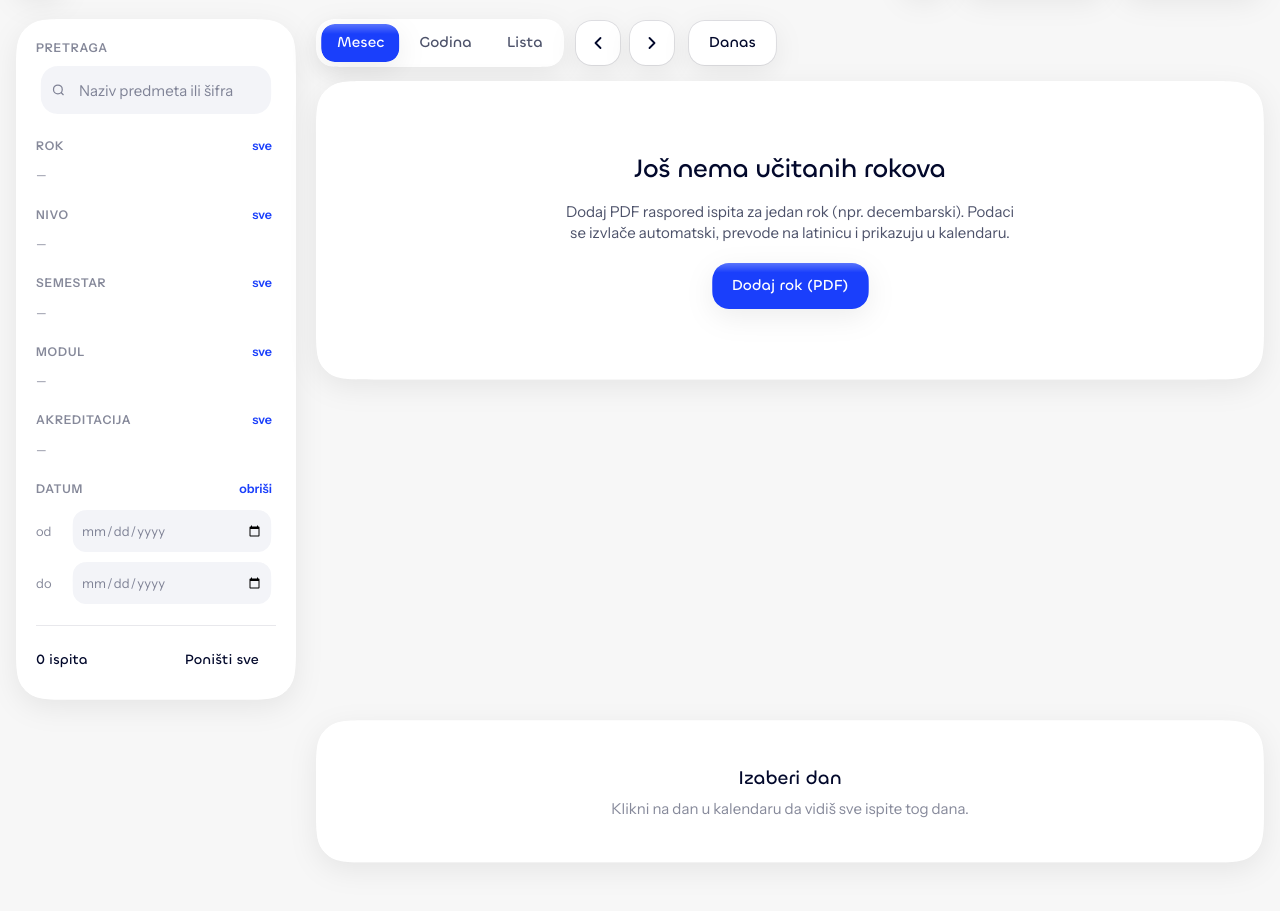
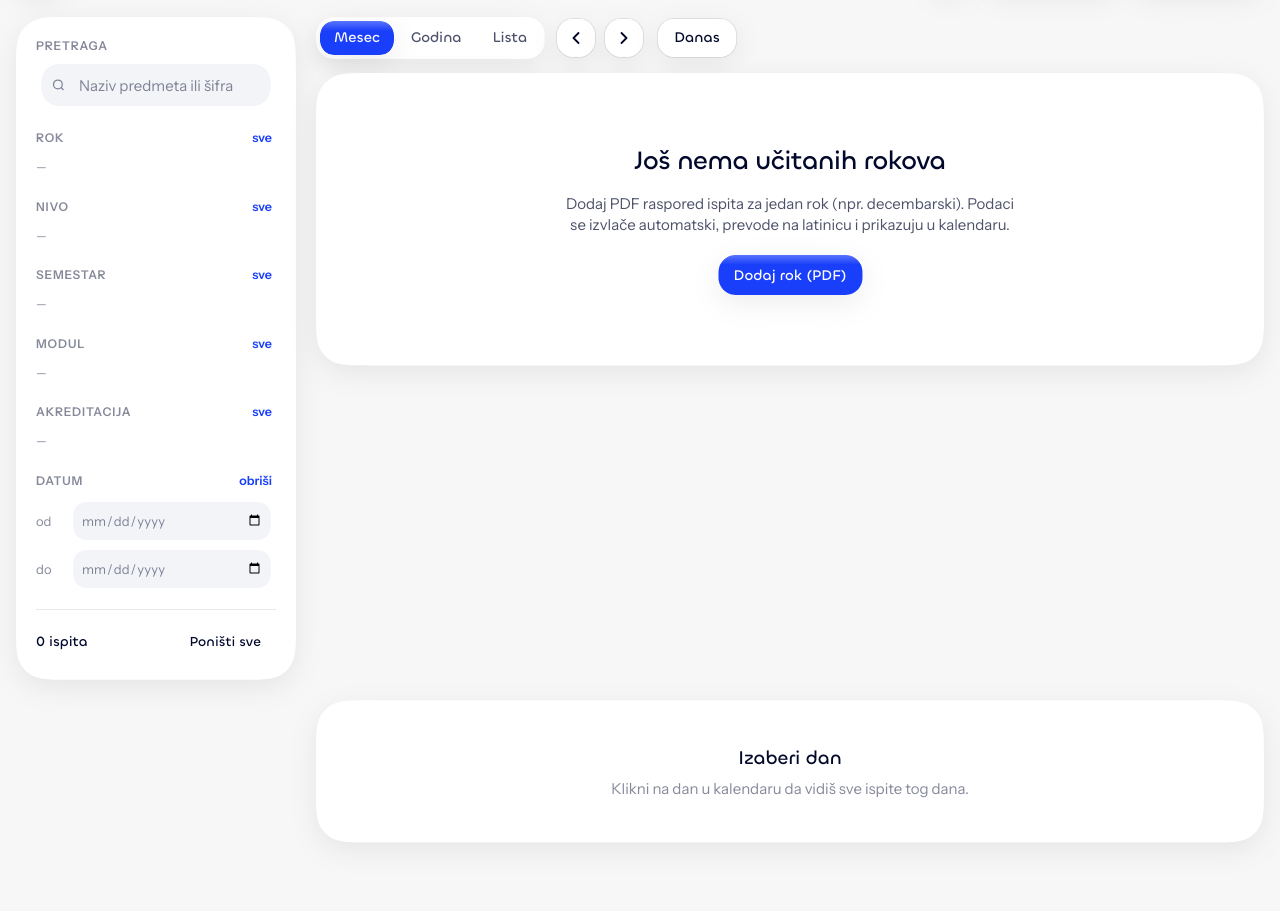
Before and after one commit to mihail0o0/elfak-planner, a plain HTML site: page dist/index.html in a window 1280 px wide. Shown: the part 77-988 px from the top of the page. Drawn offline with Linux system fonts and the light colour scheme.

Commit message:
Make controls slightly smaller and dark theme less blue
Co-Authored-By: Claude Opus 5.5 <noreply@anthropic.com>
Claude-Session: https://claude.ai/code/session_01GMimvjRdtATvxVFUyYsgPK

```diff
--- a/dist/index.html
+++ b/dist/index.html
@@ -46,11 +46,11 @@
   --rad-xs: 10px; --rad-sm: 14px; --rad-md: 18px; --rad-lg: 24px; --rad-xl: 32px; --rad-pill: 999px;
 }
 @media (prefers-color-scheme: dark) { :root:not([data-theme="light"]) {
-  --bg: #04081f; --surface: #10153a; --tile: #1a1f3f; --tile-hover: #232a55; --line: rgb(248 249 255 / .08); --line-strong: rgb(248 249 255 / .18);
+  --bg: #0a0b10; --surface: #13151c; --tile: #1c1f28; --tile-hover: #262a35; --line: rgb(248 249 255 / .08); --line-strong: rgb(248 249 255 / .18);
   --ink: #f8f9ff; --ink-2: rgb(248 249 255 / .72); --ink-3: rgb(248 249 255 / .48);
-  --brand: #1a3ffb; --brand-hover: #3555ff; --brand-fg: #8ea0ff; --on-brand: #ffffff; --brand-soft: rgb(26 63 251 / .22);
-  --orange: #ff9a6a; --danger: #ff7b6e; --danger-soft: rgb(255 123 110 / .14); --heat-base: #1a1f3f;
-  --toast-bg: #f8f9ff; --toast-fg: #02082b; --backdrop: rgb(0 2 12 / .62);
+  --brand: #1a3ffb; --brand-hover: #3555ff; --brand-fg: #8ea0ff; --on-brand: #ffffff; --brand-soft: rgb(60 90 255 / .16);
+  --orange: #ff9a6a; --danger: #ff7b6e; --danger-soft: rgb(255 123 110 / .14); --heat-base: #1c1f28;
+  --toast-bg: #f8f9ff; --toast-fg: #02082b; --backdrop: rgb(4 5 8 / .62);
   --shadow-card: 0 4px 25px -10px rgb(0 0 0 / .6), inset 0 0 0 1px rgb(248 249 255 / .05);
   --shadow-pop: 0 24px 60px -20px rgb(0 0 0 / .8), inset 0 0 0 1px rgb(248 249 255 / .07);
   --shadow-btn: inset 0 4px 4px rgb(255 255 255 / .23), 3px 4px 11px rgb(0 0 0 / .25), 0 6px 18px -8px rgb(26 63 251 / .8);
@@ -60,11 +60,11 @@
   --r1: #7d93ff; --r2: #ff9a6a; --r3: #2dd4bf; --r4: #b69cff; --r5: #ff7aa5; --r6: #f5cf3a;
   color-scheme: dark; } }
 :root[data-theme="dark"] {
-  --bg: #04081f; --surface: #10153a; --tile: #1a1f3f; --tile-hover: #232a55; --line: rgb(248 249 255 / .08); --line-strong: rgb(248 249 255 / .18);
+  --bg: #0a0b10; --surface: #13151c; --tile: #1c1f28; --tile-hover: #262a35; --line: rgb(248 249 255 / .08); --line-strong: rgb(248 249 255 / .18);
   --ink: #f8f9ff; --ink-2: rgb(248 249 255 / .72); --ink-3: rgb(248 249 255 / .48);
-  --brand: #1a3ffb; --brand-hover: #3555ff; --brand-fg: #8ea0ff; --on-brand: #ffffff; --brand-soft: rgb(26 63 251 / .22);
-  --orange: #ff9a6a; --danger: #ff7b6e; --danger-soft: rgb(255 123 110 / .14); --heat-base: #1a1f3f;
-  --toast-bg: #f8f9ff; --toast-fg: #02082b; --backdrop: rgb(0 2 12 / .62);
+  --brand: #1a3ffb; --brand-hover: #3555ff; --brand-fg: #8ea0ff; --on-brand: #ffffff; --brand-soft: rgb(60 90 255 / .16);
+  --orange: #ff9a6a; --danger: #ff7b6e; --danger-soft: rgb(255 123 110 / .14); --heat-base: #1c1f28;
+  --toast-bg: #f8f9ff; --toast-fg: #02082b; --backdrop: rgb(4 5 8 / .62);
   --shadow-card: 0 4px 25px -10px rgb(0 0 0 / .6), inset 0 0 0 1px rgb(248 249 255 / .05);
   --shadow-pop: 0 24px 60px -20px rgb(0 0 0 / .8), inset 0 0 0 1px rgb(248 249 255 / .07);
   --shadow-btn: inset 0 4px 4px rgb(255 255 255 / .23), 3px 4px 11px rgb(0 0 0 / .25), 0 6px 18px -8px rgb(26 63 251 / .8);
@@ -94,25 +94,25 @@ h1, h2, h3 { font-family: var(--f-head); font-weight: 500; letter-spacing: -.02e
 /* ---------- zaglavlje ---------- */
 header.top { display: flex; align-items: center; gap: 12px; flex-wrap: wrap; margin-bottom: 22px; }
 header.top .brand { display: flex; align-items: center; gap: 14px; min-width: 0; }
-.logo { width: 48px; height: 48px; border-radius: var(--rad-sm); background: var(--brand); color: var(--on-brand); display: grid; place-items: center; box-shadow: var(--shadow-btn); flex: none; }
-header.top h1 { font-size: 28px; line-height: 1.05; margin: 0; }
+.logo { width: 44px; height: 44px; border-radius: var(--rad-sm); background: var(--brand); color: var(--on-brand); display: grid; place-items: center; box-shadow: var(--shadow-btn); flex: none; }
+header.top h1 { font-size: 26px; line-height: 1.05; margin: 0; }
 header.top .sub { color: var(--ink-3); font-size: 13.5px; margin-top: 3px; }
 header.top .grow { flex: 1; }
 
 /* ---------- dugmad (Remenex) ---------- */
-.btn { --b-bg: var(--surface); border: 1px solid var(--line); background: var(--b-bg); color: var(--ink); border-radius: var(--rad-md); min-height: 48px; padding: 12px 22px; display: inline-flex; align-items: center; justify-content: center; gap: 9px; font-family: var(--f-head); font-weight: 500; font-size: 15px; letter-spacing: .005em; box-shadow: var(--shadow-btn-2); transition: transform .15s ease, box-shadow .15s ease, background-color .15s ease; white-space: nowrap; }
+.btn { --b-bg: var(--surface); border: 1px solid var(--line); background: var(--b-bg); color: var(--ink); border-radius: var(--rad-md); min-height: 42px; padding: 9px 18px; display: inline-flex; align-items: center; justify-content: center; gap: 8px; font-family: var(--f-head); font-weight: 500; font-size: 14.5px; letter-spacing: .005em; box-shadow: var(--shadow-btn-2); transition: transform .15s ease, box-shadow .15s ease, background-color .15s ease; white-space: nowrap; }
 .btn:hover { --b-bg: var(--tile); }
 .btn:active { transform: translateY(1px); box-shadow: var(--shadow-press); }
 .btn.primary { --b-bg: var(--brand); color: var(--on-brand); border-color: var(--brand); box-shadow: var(--shadow-btn); }
 .btn.primary:hover { --b-bg: var(--brand-hover); }
 .btn.primary:active { box-shadow: var(--shadow-press); }
-.btn.ghost { --b-bg: transparent; border-color: transparent; box-shadow: none; min-height: 40px; padding: 8px 14px; }
+.btn.ghost { --b-bg: transparent; border-color: transparent; box-shadow: none; min-height: 36px; padding: 6px 12px; }
 .btn.ghost:hover { --b-bg: var(--tile); }
-.btn.sm { min-height: 40px; padding: 8px 16px; font-size: 14px; border-radius: var(--rad-sm); }
+.btn.sm { min-height: 36px; padding: 6px 14px; font-size: 13.5px; border-radius: var(--rad-sm); }
 .btn.danger { color: var(--danger); }
 .btn.danger.solid { --b-bg: var(--danger); color: #fff; border-color: var(--danger); box-shadow: inset 0 4px 4px rgb(255 255 255 / .2), 3px 4px 11px rgb(150 150 150 / .1); }
 .btn:disabled { opacity: .5; cursor: default; transform: none; }
-.iconbtn { width: 48px; height: 48px; padding: 0; border-radius: var(--rad-md); border: 1px solid var(--line); background: var(--surface); color: var(--ink); display: inline-grid; place-items: center; box-shadow: var(--shadow-btn-2); transition: transform .15s ease, background-color .15s ease; }
+.iconbtn { width: 42px; height: 42px; padding: 0; border-radius: var(--rad-md); border: 1px solid var(--line); background: var(--surface); color: var(--ink); display: inline-grid; place-items: center; box-shadow: var(--shadow-btn-2); transition: transform .15s ease, background-color .15s ease; }
 .iconbtn:hover { background: var(--tile); }
 .iconbtn:active { transform: translateY(1px); box-shadow: var(--shadow-press); }
 
@@ -135,10 +135,10 @@ header.top .grow { flex: 1; }
 .flabel { font-size: 12px; font-weight: 600; letter-spacing: .07em; text-transform: uppercase; color: var(--ink-3); display: flex; justify-content: space-between; align-items: baseline; }
 .flabel button { border: 0; background: none; color: var(--brand-fg); font-size: 12.5px; font-weight: 600; letter-spacing: 0; text-transform: none; padding: 2px 4px; border-radius: 8px; }
 .search { position: relative; }
-.search input { width: 100%; height: 50px; border: 1px solid transparent; background: var(--tile); border-radius: var(--rad-md); padding: 0 14px 0 42px; font-size: 15px; transition: background-color .15s, border-color .15s; }
+.search input { width: 100%; height: 44px; border: 1px solid transparent; background: var(--tile); border-radius: var(--rad-md); padding: 0 14px 0 42px; font-size: 15px; transition: background-color .15s, border-color .15s; }
 .search input::placeholder { color: var(--ink-3); }
 .search input:focus { outline: none; background: var(--surface); border-color: var(--brand); box-shadow: 0 0 0 4px var(--brand-soft); }
-.search > svg { position: absolute; left: 15px; top: 25px; transform: translateY(-50%); color: var(--ink-3); pointer-events: none; }
+.search > svg { position: absolute; left: 15px; top: 22px; transform: translateY(-50%); color: var(--ink-3); pointer-events: none; }
 .sugg { position: absolute; left: 0; right: 0; top: calc(100% + 8px); z-index: 20; background: var(--surface); border-radius: var(--rad-lg); box-shadow: var(--shadow-pop); padding: 6px; margin: 0; list-style: none; max-height: 360px; overflow: auto; }
 .sugg li { padding: 10px 12px; border-radius: var(--rad-sm); cursor: pointer; display: flex; flex-direction: column; gap: 2px; }
 .sugg li[aria-selected="true"], .sugg li:hover { background: var(--brand-soft); }
@@ -148,7 +148,7 @@ header.top .grow { flex: 1; }
 .sugg .none { color: var(--ink-3); cursor: default; }
 .sugg .none:hover { background: none; }
 .chips { display: flex; flex-wrap: wrap; gap: 6px; }
-.chip { border: 1px solid transparent; background: var(--tile); color: var(--ink); border-radius: var(--rad-sm); min-height: 36px; padding: 6px 12px; font-size: 14px; font-weight: 500; display: inline-flex; align-items: center; gap: 7px; transition: background-color .15s, transform .15s; }
+.chip { border: 1px solid transparent; background: var(--tile); color: var(--ink); border-radius: var(--rad-sm); min-height: 32px; padding: 5px 11px; font-size: 13.5px; font-weight: 500; display: inline-flex; align-items: center; gap: 6px; transition: background-color .15s, transform .15s; }
 .chip:hover { background: var(--tile-hover); }
 .chip:active { transform: translateY(1px); }
 .chip[aria-pressed="true"] { background: var(--brand); color: var(--on-brand); box-shadow: var(--shadow-btn); }
@@ -158,7 +158,7 @@ header.top .grow { flex: 1; }
 .dates { display: grid; grid-template-columns: 1fr; gap: 8px; }
 .dates label { font-size: 13px; color: var(--ink-3); display: flex; align-items: center; gap: 10px; }
 .dates label span { width: 22px; }
-.dates input { flex: 1; min-width: 0; height: 44px; border: 1px solid transparent; background: var(--tile); border-radius: var(--rad-sm); padding: 0 12px; }
+.dates input { flex: 1; min-width: 0; height: 40px; border: 1px solid transparent; background: var(--tile); border-radius: var(--rad-sm); padding: 0 12px; }
 .dates input:focus { outline: none; border-color: var(--brand); background: var(--surface); }
 .fsummary { font-size: 14px; color: var(--ink-2); border-top: 1px solid var(--line); padding-top: 14px; display: flex; justify-content: space-between; align-items: center; gap: 8px; }
 .fsummary #resultCount { font-family: var(--f-head); font-weight: 500; color: var(--ink); }
@@ -166,12 +166,12 @@ header.top .grow { flex: 1; }
 /* ---------- glavni deo ---------- */
 .main { min-width: 0; display: flex; flex-direction: column; gap: 14px; }
 .toolbar { display: flex; align-items: center; gap: 10px; flex-wrap: wrap; }
-.seg { display: inline-flex; background: var(--surface); border-radius: var(--rad-md); padding: 5px; gap: 3px; box-shadow: var(--shadow-btn-2); }
-.seg button { border: 0; background: transparent; min-height: 38px; padding: 6px 16px; border-radius: var(--rad-sm); color: var(--ink-2); font-family: var(--f-head); font-weight: 500; font-size: 15px; transition: background-color .15s; }
+.seg { display: inline-flex; background: var(--surface); border-radius: var(--rad-md); padding: 4px; gap: 3px; box-shadow: var(--shadow-btn-2); }
+.seg button { border: 0; background: transparent; min-height: 34px; padding: 5px 14px; border-radius: var(--rad-sm); color: var(--ink-2); font-family: var(--f-head); font-weight: 500; font-size: 14.5px; transition: background-color .15s; }
 .seg button:hover { background: var(--tile); }
 .seg button[aria-pressed="true"] { background: var(--brand); color: var(--on-brand); box-shadow: var(--shadow-btn); }
 .navbtns { display: inline-flex; gap: 6px; }
-.period { font-family: var(--f-head); font-weight: 500; font-size: 26px; letter-spacing: -.02em; min-width: 0; margin-left: 4px; }
+.period { font-family: var(--f-head); font-weight: 500; font-size: 24px; letter-spacing: -.02em; min-width: 0; margin-left: 4px; }
 .period small { font-family: var(--f-body); font-weight: 500; letter-spacing: 0; color: var(--ink-3); font-size: 14px; margin-left: 8px; }
 
 /* ---------- mesec: pločice ---------- */
@@ -273,12 +273,12 @@ dialog::backdrop { background: var(--backdrop); backdrop-filter: blur(6px); -web
 .dlg .body { padding: 6px 24px 24px; overflow: auto; display: flex; flex-direction: column; gap: 18px; }
 .drop { border: 2px dashed var(--line-strong); border-radius: var(--rad-lg); padding: 36px 18px; text-align: center; color: var(--ink-2); background: var(--tile); display: flex; flex-direction: column; gap: 8px; align-items: center; cursor: pointer; transition: background-color .15s, border-color .15s; }
 .drop:hover, .drop.over { border-color: var(--brand); background: var(--brand-soft); }
-.drop .ic { width: 56px; height: 56px; border-radius: var(--rad-md); background: var(--brand); color: var(--on-brand); display: grid; place-items: center; box-shadow: var(--shadow-btn); margin-bottom: 6px; }
+.drop .ic { width: 50px; height: 50px; border-radius: var(--rad-md); background: var(--brand); color: var(--on-brand); display: grid; place-items: center; box-shadow: var(--shadow-btn); margin-bottom: 6px; }
 .drop strong { color: var(--ink); font-family: var(--f-head); font-weight: 500; font-size: 18px; }
 .form-row { display: grid; grid-template-columns: 1fr 1fr; gap: 12px; }
 @media (max-width: 520px) { .form-row { grid-template-columns: 1fr; } }
 .field { display: flex; flex-direction: column; gap: 6px; font-size: 13px; font-weight: 500; color: var(--ink-3); }
-.field select, .field input { height: 48px; border: 1px solid transparent; background: var(--tile); border-radius: var(--rad-sm); padding: 0 12px; font-size: 15px; color: var(--ink); }
+.field select, .field input { height: 44px; border: 1px solid transparent; background: var(--tile); border-radius: var(--rad-sm); padding: 0 12px; font-size: 15px; color: var(--ink); }
 .field select:focus, .field input:focus { outline: none; border-color: var(--brand); background: var(--surface); }
 .stat { display: grid; grid-template-columns: repeat(auto-fit, minmax(130px, 1fr)); gap: 8px; font-size: 13px; color: var(--ink-3); }
 .stat > div { background: var(--tile); border-radius: var(--rad-md); padding: 12px 14px; }
@@ -303,9 +303,9 @@ h3.sec { font-size: 12px; font-weight: 600; letter-spacing: .07em; text-transfor
 @media (prefers-reduced-motion: reduce) { *, .spinner { animation: none !important; transition: none !important; } }
 @media (max-width: 600px) {
   header.top h1 { font-size: 24px; }
-  .logo { width: 42px; height: 42px; }
-  .btn { padding: 10px 16px; min-height: 44px; }
-  .iconbtn { width: 44px; height: 44px; }
+  .logo { width: 40px; height: 40px; }
+  .btn { padding: 8px 14px; min-height: 40px; }
+  .iconbtn { width: 40px; height: 40px; }
   .period { font-size: 22px; flex-basis: 100%; margin-left: 0; }
 }
 </style>
```
Also changed, not shown: dist/raspored-ispita.html (+26 -26 lines), index.html (+26 -26 lines), src/app.html (+26 -26 lines), 1 other file.
